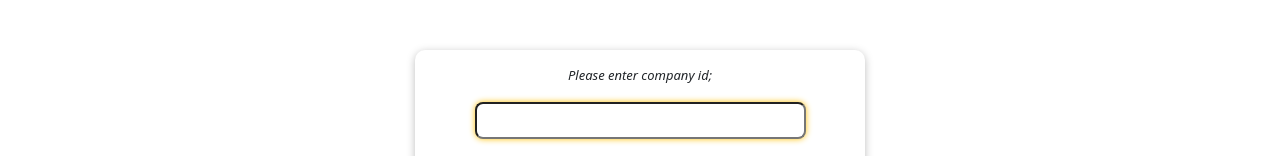
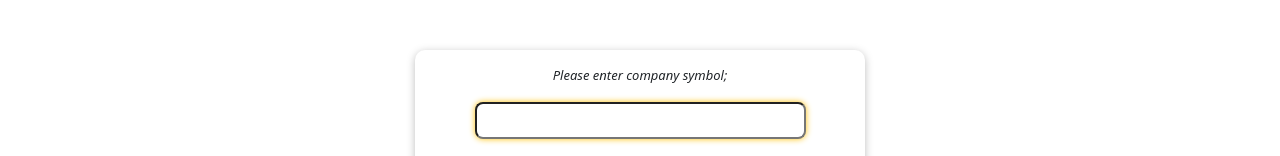
Before and after one commit to victrudoh/young-brushlands-frontend, a React (Create React App) app: page /find_company in a window 1280 px wide. Shown: the part 143-299 px from the top of the page. Built offline with nearby package versions, Linux system fonts and the light colour scheme.

Commit message:
changed text from id to symbol

```diff
--- a/src/pages/companies/findCompany/FindCompany.jsx
+++ b/src/pages/companies/findCompany/FindCompany.jsx
@@ -39,7 +39,7 @@ const FindCompany = () => {
           <Header>Find a company</Header>
         </TopContainer>
         <Body>
-          <p>Please enter company id;</p>
+          <p>Please enter company symbol;</p>
           <Search searchCompany={onSearchChangeHandler} />
           <button
             onClick={searchCompaniesHandler}
```
